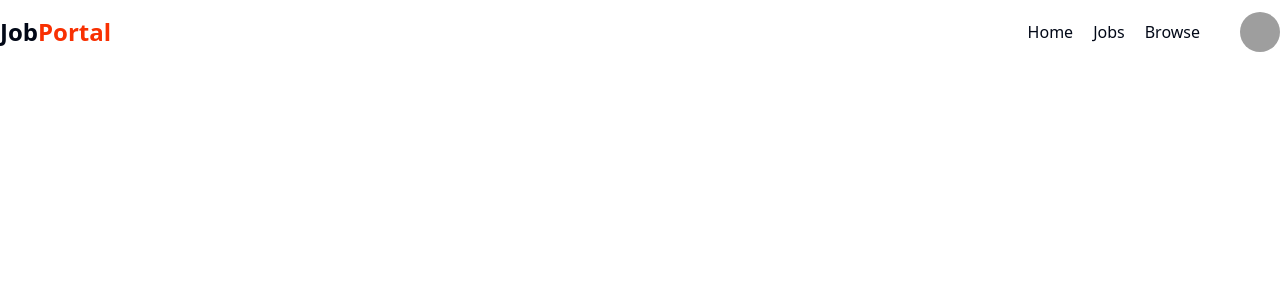
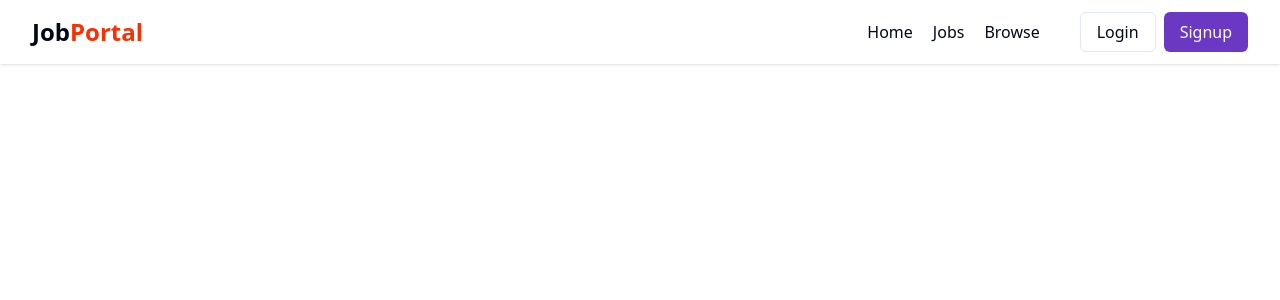
Before and after one commit to abhijithp327/Job-Portal-Web-App, a React (Vite) app in the folder frontend/: page / in a window 1280 px wide. Shown: the top 300 px of the page. Built offline with nearby package versions, Linux system fonts and the light colour scheme; grey boxes are pictures that could not be loaded.

Commit message:
added responsive navbar added routes

```diff
--- a/frontend/src/App.jsx
+++ b/frontend/src/App.jsx
@@ -1,13 +1,40 @@
 import { useState } from 'react'
 import './App.css'
 import Navbar from './components/shared/Navbar'
+import { createBrowserRouter, RouterProvider } from 'react-router-dom'
+import Login from './components/auth/Login';
+import Signup from './components/auth/Signup';
+import Home from './components/Home';
+
+
+const appRouter = createBrowserRouter([
+  {
+    path: "/",
+    element: <Home />
+  },
+  {
+    path: "/login",
+    element: <Login />
+  },
+  {
+    path: "/signup",
+    element: <Signup />
+  },
+  // {
+  //   path: "/",
+  //   element: <Home />
+  // },
+  // {
+  //   path: "/",
+  //   element: <Home />
+  // },
+]);
 
 function App() {
-  const [count, setCount] = useState(0)
 
   return (
     <>
-      <Navbar />
+      <RouterProvider router={appRouter} />
     </>
   )
 };
--- /dev/null
+++ b/frontend/src/components/Home.jsx
@@ -0,0 +1,12 @@
+import React from 'react';
+import Navbar from './shared/Navbar';
+
+const Home = () => {
+    return (
+        <div>
+            <Navbar />
+        </div>
+    )
+};
+
+export default Home;
--- /dev/null
+++ b/frontend/src/components/auth/Login.jsx
@@ -0,0 +1,11 @@
+import React from 'react';
+
+const Login = () => {
+    return (
+        <div>
+            Login
+        </div>
+    );
+}
+
+export default Login;
--- /dev/null
+++ b/frontend/src/components/auth/Signup.jsx
@@ -0,0 +1,11 @@
+import React from 'react';
+
+const Signup = () => {
+    return (
+        <div>
+            Signup
+        </div>
+    );
+}
+
+export default Signup;
--- a/frontend/src/components/shared/Navbar.jsx
+++ b/frontend/src/components/shared/Navbar.jsx
@@ -1,40 +1,113 @@
 import { Popover, PopoverContent, PopoverTrigger } from '../ui/popover';
-import React from 'react';
+import React, { useState } from 'react';
 import { Avatar, AvatarImage } from '../ui/avatar';
+import { Button } from '../ui/button';
+import { LogOut, User, Menu } from 'lucide-react'; // Import the Menu icon from lucide-react
 
 const Navbar = () => {
+
+    const [isMobileMenuOpen, setMobileMenuOpen] = useState(false);
+    const user = false;
+
+    const toggleMobileMenu = () => {
+        setMobileMenuOpen(!isMobileMenuOpen);
+    };
+
     return (
-        <div className='bg-white'>
+        <div className='bg-white shadow'>
+            <div className='flex items-center justify-between mx-auto max-w-7xl px-4 sm:px-6 lg:px-8 h-16'>
+                {/* Brand Logo */}
+                <div>
+                    <h1 className='text-xl sm:text-2xl font-bold'>Job<span className='text-[#F83002]'>Portal</span></h1>
+                </div>
 
-            <div className='flex items-center justify-between mx-auto max-w-7xl h-16'>
-                <div>
-                    <h1 className='text-2xl font-bold'>Job<span className='text-[#F83002]'>Portal</span></h1>
+                {/* Mobile Menu Button */}
+                <div className="flex sm:hidden">
+                    <button
+                        onClick={toggleMobileMenu}
+                        className="inline-flex items-center justify-center p-2 rounded-md text-gray-700 hover:text-white hover:bg-gray-700 focus:outline-none"
+                    >
+                        <Menu size={24} />
+                    </button>
                 </div>
-                <div className='flex items-center gap-10'>
-                    <ul className='flex font-medium gap-5'>
+
+                {/* Desktop Navbar Links and User Options */}
+                <div className='hidden sm:flex items-center gap-6 sm:gap-10'>
+                    {/* Navbar Links */}
+                    <ul className='flex font-medium gap-3 sm:gap-5'>
                         <li>Home</li>
                         <li>Jobs</li>
                         <li>Browse</li>
                     </ul>
 
+                    {/* User Actions: Login/Signup or Avatar */}
+                    {!user ? (
+                        <div className='flex items-center gap-2'>
+                            <Button variant='outline' className='text-sm sm:text-base'>Login</Button>
+                            <Button className='bg-[#6A38C2] hover:bg-[#582ea0] text-sm sm:text-base'>Signup</Button>
+                        </div>
+                    ) : (
                         <Popover>
                             <PopoverTrigger asChild>
                                 <Avatar className='cursor-pointer'>
                                     <AvatarImage src="https://github.com/shadcn.png" alt="@shadcn" />
                                 </Avatar>
                             </PopoverTrigger>
-                        <PopoverContent className='w-80'>
-                            <div className='flex gap-4'>
+                            <PopoverContent className='w-64 sm:w-80'>
+                                <div>
+                                    {/* User Information */}
+                                    <div className='flex gap-4 space-y-2'>
                                         <Avatar className='cursor-pointer'>
                                             <AvatarImage src="https://github.com/shadcn.png" alt="@shadcn" />
                                         </Avatar>
-                                <h4 className='font-medium'>Abhijith..</h4>
+                                        <div>
+                                            <h4 className='font-medium'>Abhijith P</h4>
+                                            <p className='text-sm text-muted-foreground'>Lorem Ipsum description</p>
+                                        </div>
+                                    </div>
+                                    {/* Profile and Logout Buttons */}
+                                    <div className='flex flex-col my-2 cursor-pointer'>
+                                        <div className='flex w-fit items-center gap-2 cursor-pointer'>
+                                            <User />
+                                            <Button variant='link'>View Profile</Button>
+                                        </div>
+                                        <div className='flex w-fit items-center gap-2 cursor-pointer'>
+                                            <LogOut />
+                                            <Button variant='link'>Logout</Button>
+                                        </div>
+                                    </div>
                                 </div>
                             </PopoverContent>
                         </Popover>
+                    )}
                 </div>
             </div>
 
+            {/* Mobile Menu */}
+            {isMobileMenuOpen && (
+                <div className='sm:hidden'>
+                    <div className='px-4 pt-2 pb-3 space-y-1'>
+                        {/* Navbar Links */}
+                        <ul className='flex flex-col items-start font-medium gap-3'>
+                            <li>Home</li>
+                            <li>Jobs</li>
+                            <li>Browse</li>
+                        </ul>
+                        {/* User Actions: Login/Signup or Avatar */}
+                        {!user ? (
+                            <div className='mt-4 flex flex-col gap-2'>
+                                <Button variant='outline' className='w-full text-sm'>Login</Button>
+                                <Button className='bg-[#6A38C2] hover:bg-[#582ea0] w-full text-sm'>Signup</Button>
+                            </div>
+                        ) : (
+                            <div className='mt-4 flex flex-col gap-2'>
+                                <Button variant='link' className='flex items-center gap-2'><User /> View Profile</Button>
+                                <Button variant='link' className='flex items-center gap-2'><LogOut /> Logout</Button>
+                            </div>
+                        )}
+                    </div>
+                </div>
+            )}
         </div>
     );
 }
```
Lines whose indentation alone changed are shown as unchanged.
